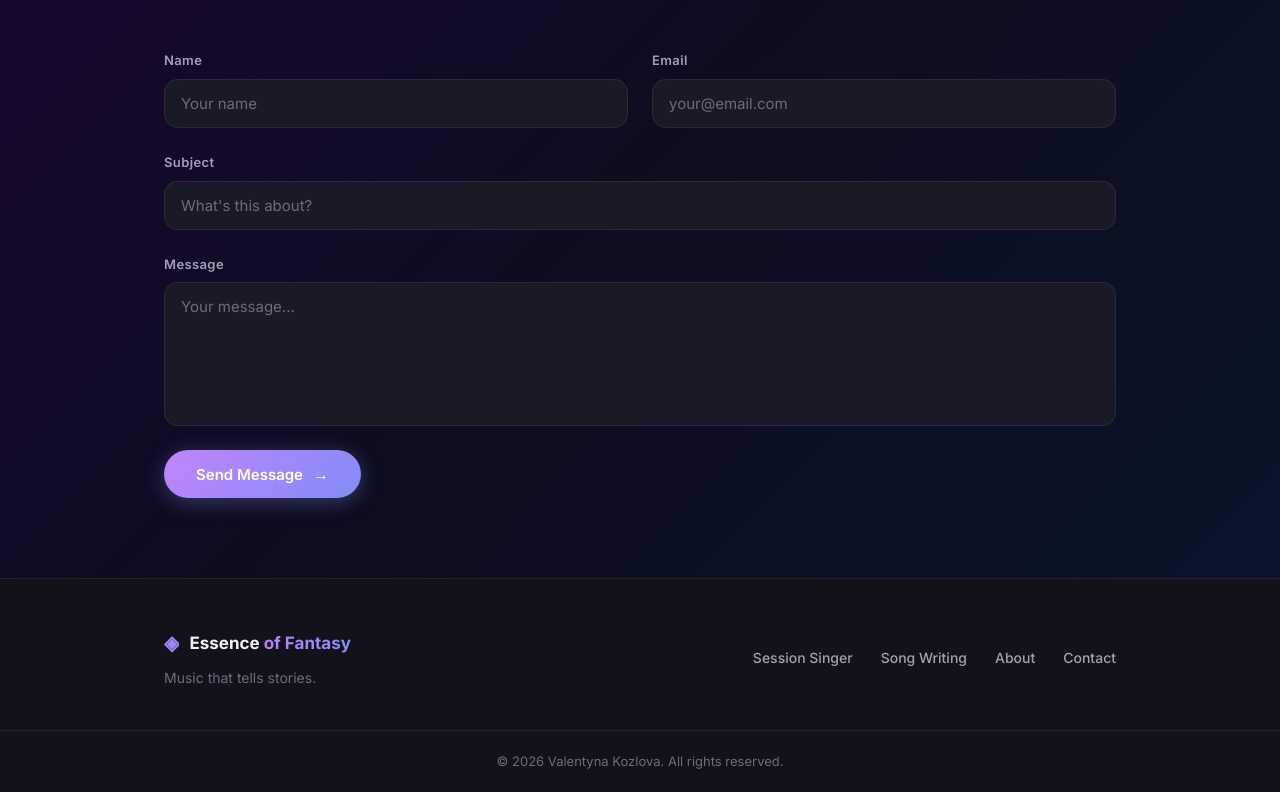
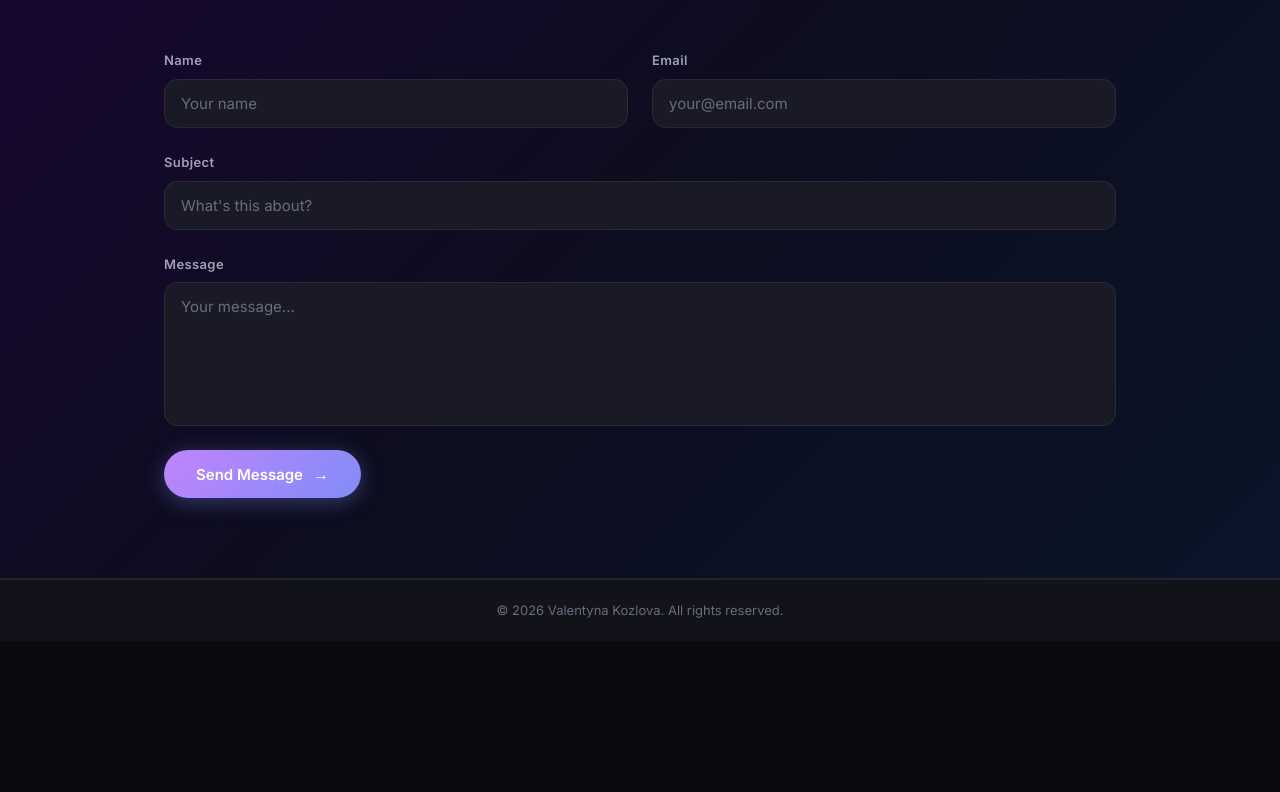
Before and after one commit to ValentinaKozlova/essence-of-fantasy, a React (Vite) app: page / in a window 1280 px wide. Shown: the part 3325-4117 px from the top of the page. After the commit the page ends 3966 px from the top, so only its background shows below. Built offline with nearby package versions, Linux system fonts and the light colour scheme; a web font is replaced by a local one.

Commit message:
commented footer for now

```diff
--- a/src/components/Footer.tsx
+++ b/src/components/Footer.tsx
@@ -3,7 +3,7 @@ import './Footer.css';
 export function Footer() {
   return (
     <footer className="footer">
-      <div className="inner">
+      {/* <div className="inner">
         <div className="footer__brand">
           <a href="#hero" className="footer__logo">
             <span className="footer__logo-icon">◈</span>
@@ -18,7 +18,7 @@ export function Footer() {
           <a href="#about">About</a>
           <a href="#contact">Contact</a>
         </nav>
-      </div>
+      </div> */}
 
       <div className="footer__bottom">
         <p>© 2026 Valentyna Kozlova. All rights reserved.</p>
```
Also changed, not shown: .claude/settings.json.
